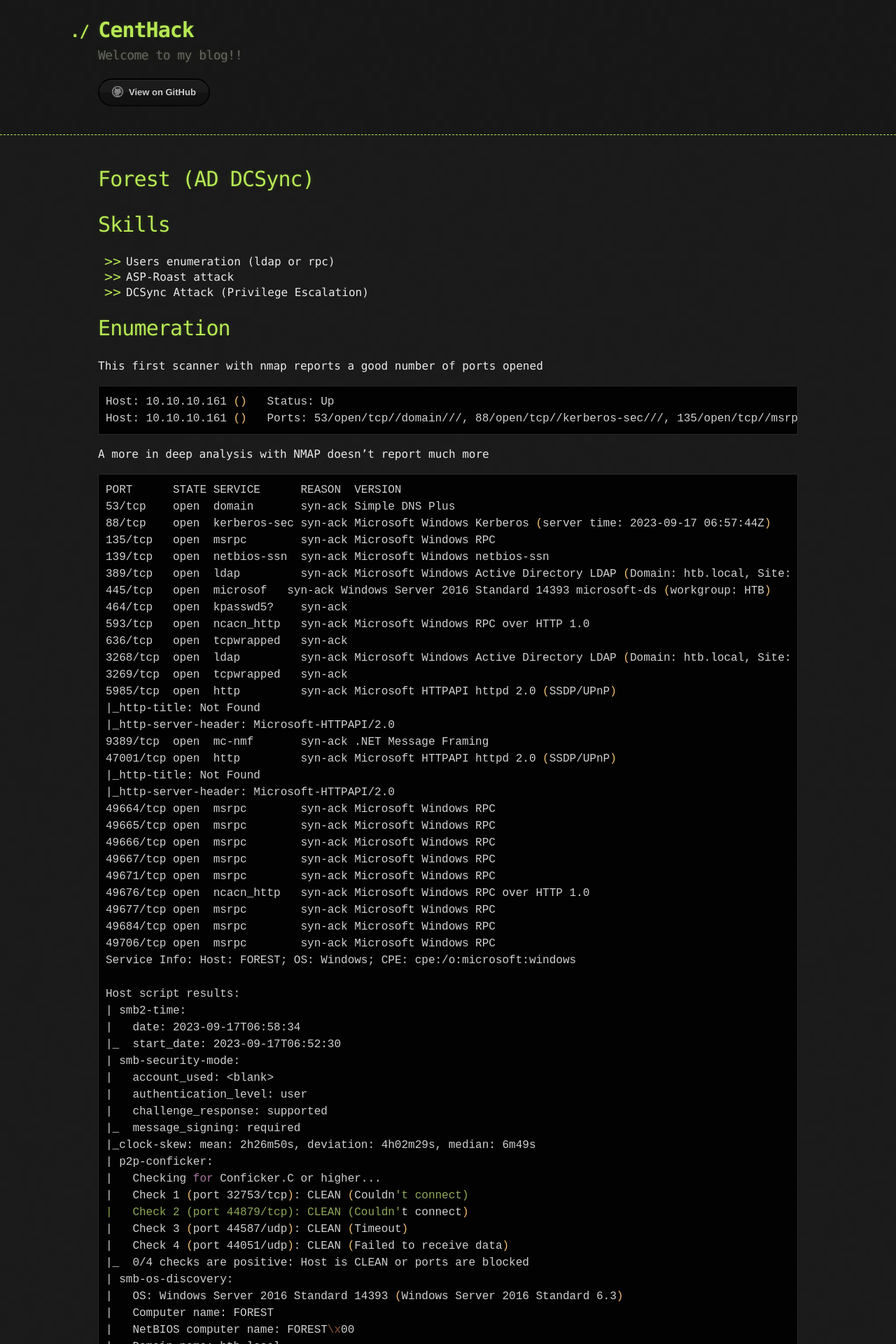
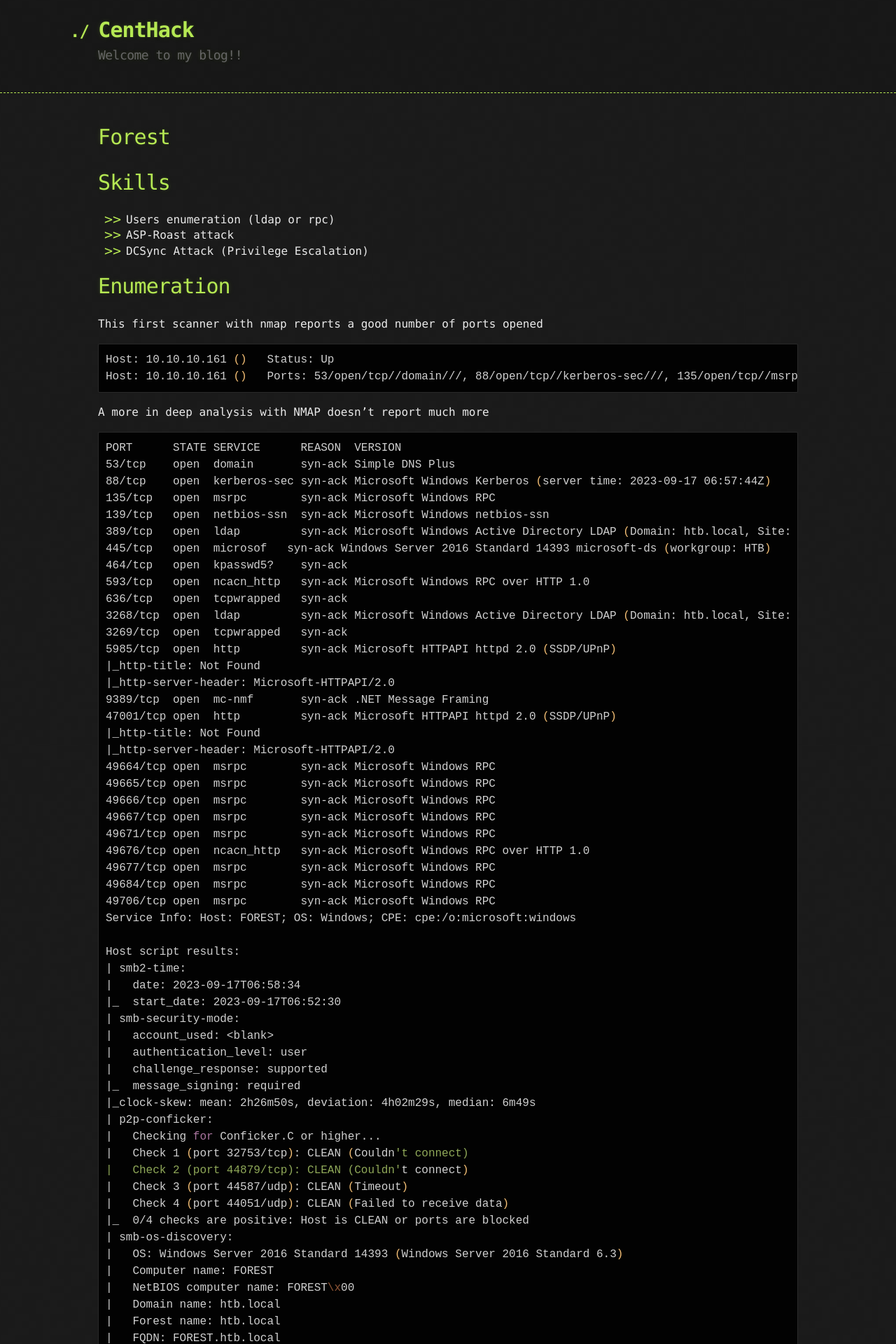
Before and after one commit to centesiman/centesiman.github.io, a Jekyll site: the page built from pages/writeups/forest.md, in a window 1280 px wide. Shown: the top 1920 px of the page at 70% size. Built offline with Jekyll 4.4.1, drawn with Linux system fonts in a browser that asks for light colours.

Commit message:
Elminado el botón "View on Github"

```diff
--- a/_config.yml
+++ b/_config.yml
@@ -1,3 +1,5 @@
 title: CentHack
 description: Welcome to my blog!!
 theme: jekyll-theme-hacker
+
+is_project_page: false
--- a/assets/css/style.scss
+++ b/assets/css/style.scss
@@ -2,3 +2,7 @@
 ---
 
 @import 'jekyll-theme-hacker';
+
+.btn {
+    display: none !important;
+  }
--- a/pages/writeups/forest.md
+++ b/pages/writeups/forest.md
@@ -3,7 +3,7 @@ layout: default
 ---
 
 
-# Forest (AD DCSync)
+# Forest
 
 # Skills
 
```
Also changed, not shown: pages/writeups/escape.md (+5 -1 lines), README.md, 6 other files.
